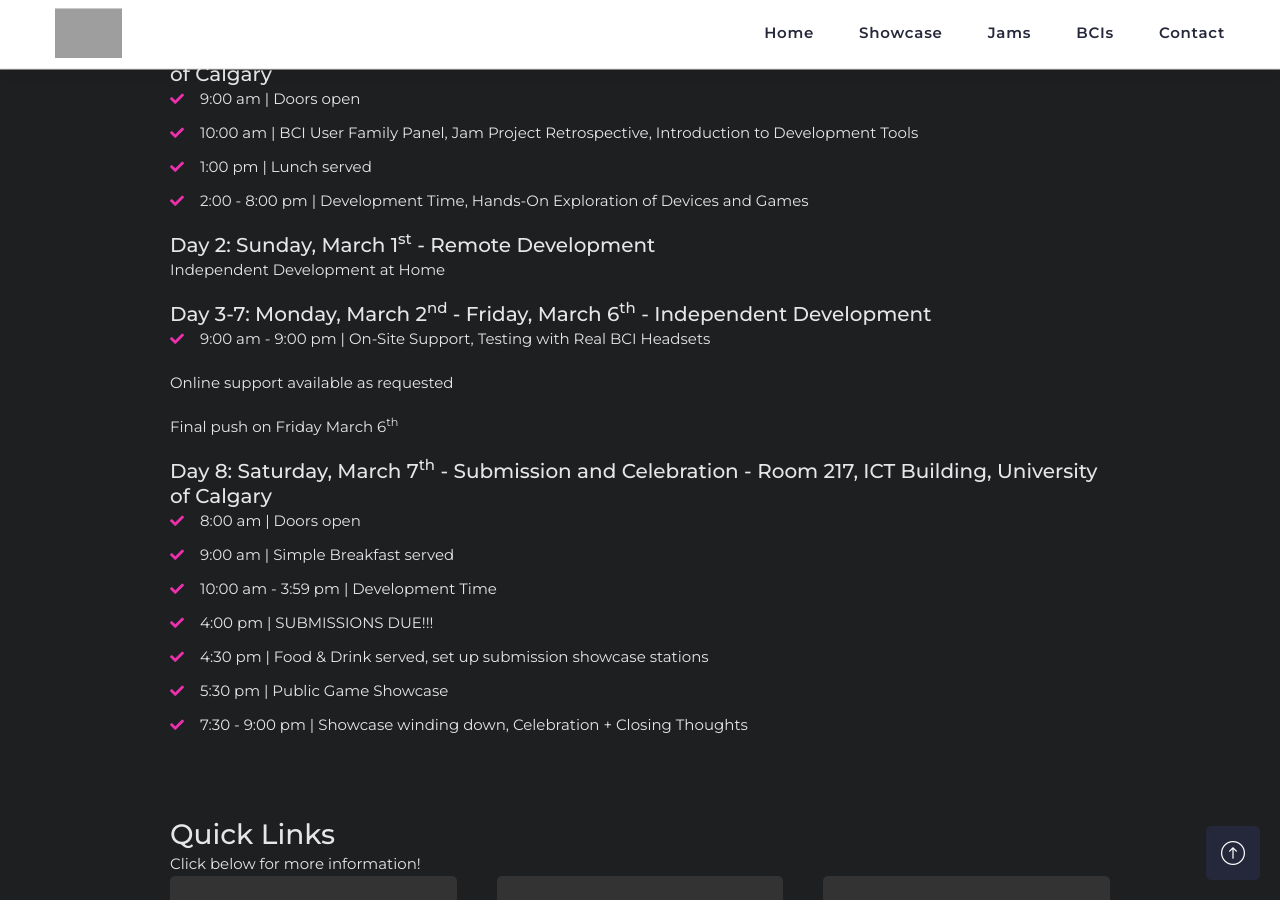
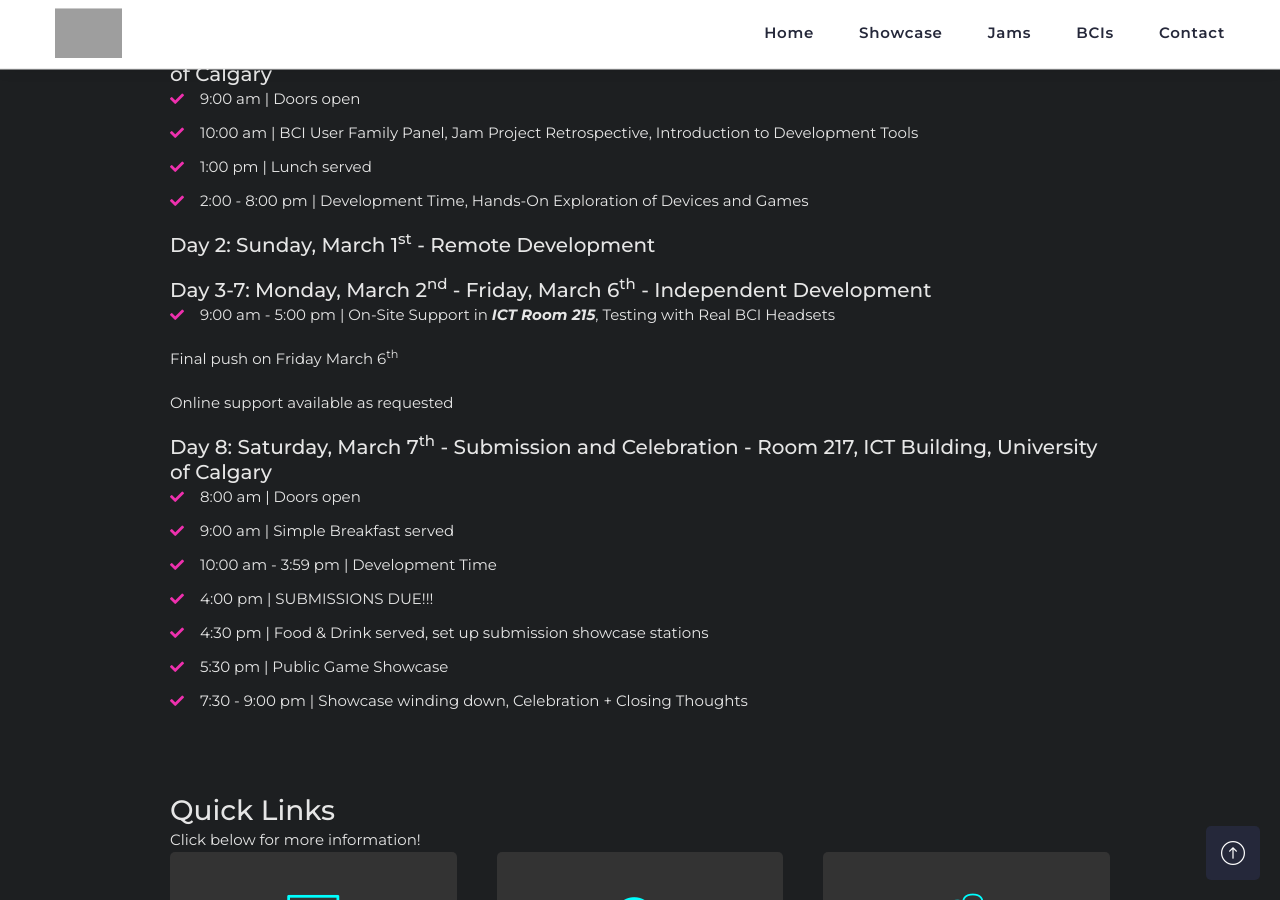
Before and after one commit to BCI-Games/bci-games.github.io, a Jekyll site: the page built from jams/2026.html, in a window 1280 px wide and 900 px high, scrolled down 2649 px. Built offline with Jekyll 4.4.1, drawn with Linux system fonts in a browser that asks for light colours.

Commit message:
Added support room number to schedule

```diff
--- a/jams/2026.html
+++ b/jams/2026.html
@@ -104,14 +104,14 @@
                     </ul>
 
                     <h5>Day 2: Sunday, March 1<sup>st</sup> - Remote Development</h5>
-                    <p>Independent Development at Home</p>
+                    <p></p>
 
                     <h5>Day 3-7: Monday, March 2<sup>nd</sup> - Friday, March 6<sup>th</sup> - Independent Development</h5>
                     <ul>
-                        <li>9:00 am - 9:00 pm | On-Site Support, Testing with Real BCI Headsets</li>
+                        <li>9:00 am - 5:00 pm | On-Site Support in <strong><i>ICT Room 215</i></strong>, Testing with Real BCI Headsets</li>
                     </ul>
+                    <p>Final push on Friday March 6<sup>th</sup></p>
                     <p>Online support available as requested</p>
-                    <p>Final push on Friday March 6<sup>th</sup></p>
 
                     <h5>Day 8: Saturday, March 7<sup>th</sup> - Submission and Celebration - Room 217, ICT Building, University of Calgary</h5>
                     <ul>
```
